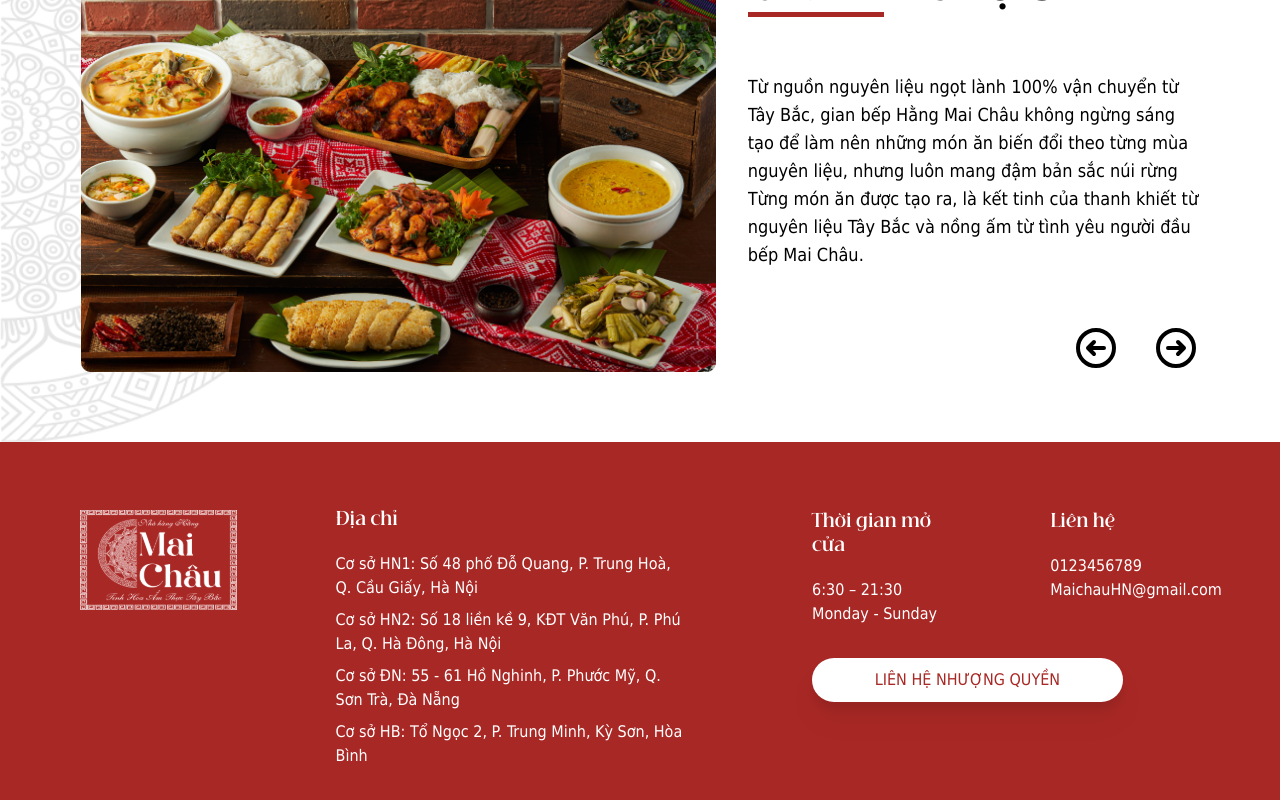
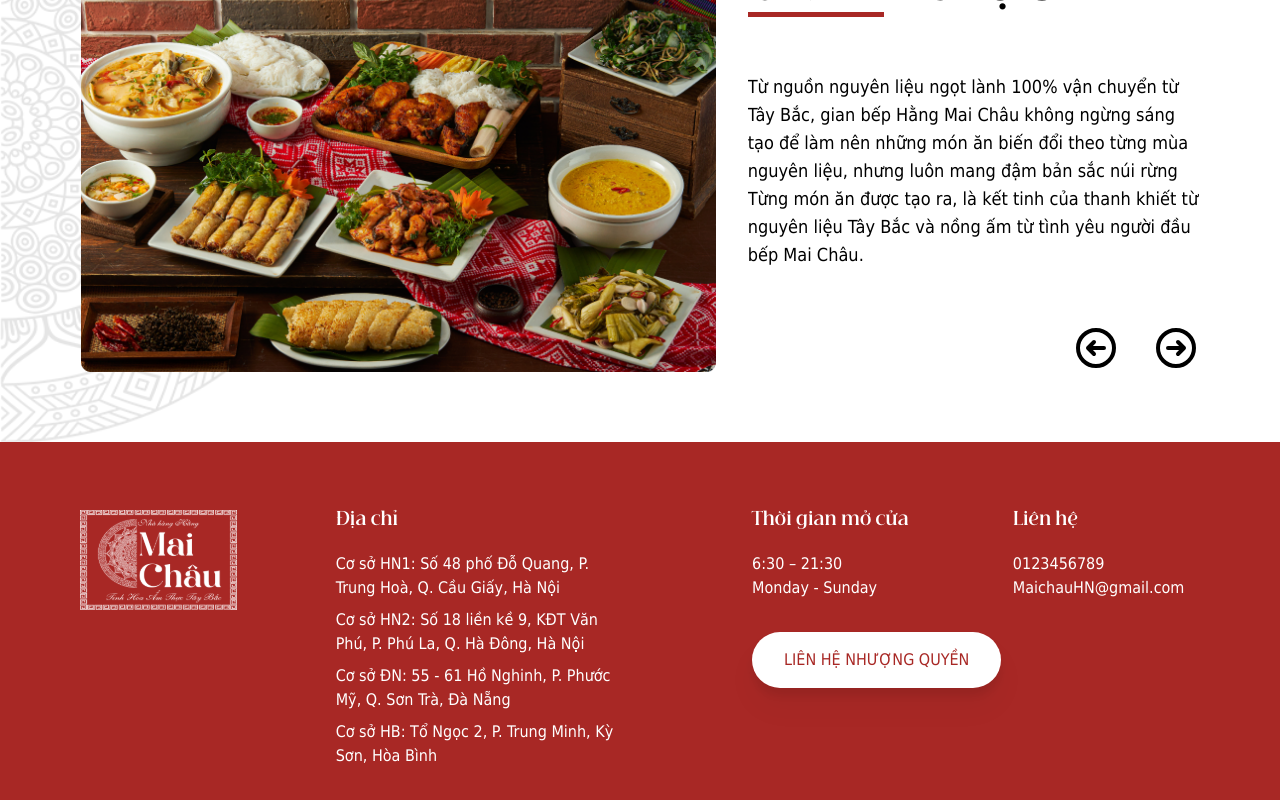
Before and after one commit to DOANCAOSON/maichau, a React (Vite) app: page / in a window 1280 px wide. Shown: the part 1203-2003 px from the top of the page. Built offline with nearby package versions, Linux system fonts and the light colour scheme; a web font is replaced by a local one.

Commit message:
adfooterfix

```diff
--- a/src/components/Footers.jsx
+++ b/src/components/Footers.jsx
@@ -1,9 +1,9 @@
-import logofooter from '../../src/assets/img/logomaichaufooter.svg'
+import logofooter from "../../src/assets/img/logomaichaufooter.svg";
 
 export const Footers = () => {
     return (
-    <div className='bg-primary h-auto pt-[68px] px-[20px] py-[40px]'>
-      <div className='flex sm:flex-wrap gap-[99px] sm:gap-[32px] m-auto w-[1121px]'>
+        <div className="bg-primary h-auto pt-[68px] py-[40px]">
+            {/* <div className='flex sm:flex-wrap gap-[99px] sm:gap-[32px]  m-auto w-[1121px]'>
         <div className='sm:w-[100%]'>
           <div className='w-[157px] h-[100px] sm:w-[126px] sm:h-[80px]'>
             <img src={logofooter} />
@@ -11,7 +11,7 @@ export const Footers = () => {
         </div>
         <div className='grid grid-cols-2 sm:grid-cols-1 gap-[88px] sm:gap-[0px]'>
           <div className='text-left sm:w-[100%] text-color'>
-            <ul className='font-BeautiqueDisplay  mb-4 sm:mb-[12px] pb-[20px] w-[352px] sm:w-[300px]'>
+            <ul className='font-BeautiqueDisplay  mb-4 sm:mb-[12px] pb-[20px] w-[352px] '>
               <li className='font-BeautiqueDisplay text-[18px] mb-5'>Địa chỉ</li>
               <li className='font-interRegular text-base mb-2 '>
                 Cơ sở HN1: Số 48 phố Đỗ Quang, P. Trung Hoà, Q. Cầu Giấy, Hà Nội
@@ -50,61 +50,62 @@ export const Footers = () => {
             </div>
           </div>
         </div>
-      </div>
+      </div> */}
 
-      {/* <div className="m-auto w-[1121px]  gap-[99px]">
-                <div className="flex gap-">
-                    <div className="" >
-                        <div className="w-[157px] h-[100px]">
-                                <img className="w-[157px]  sm:w-[100%] object-cover " src={logofooter} />
+            <div className="m-auto w-[1121px] text-color grid grid-flow-row grid-cols-5 sm:grid-cols-1">
+                <div className="col-span-1 sm:pl-[32px]">
+                    <div className="w-[157px] h-[100px] sm:w-[126px] sm:h-[80px] col-span-1 ">
+                        <img src={logofooter} />
                     </div>
                 </div>
-                    <div className="flex gap-[88px]">
-                        <div className="sm:w-[100%] text-left text-color">
-                            <ul className="font-BeautiqueDisplay mb-4 pb-[20px]">
+                <ul className="font-BeautiqueDisplay  mb-4 sm:mb-[4px]  sm:mt-[32px] pb-[20px] w-[352px] col-span-2  row-span-2 pl-[32px]  ">
+                    <li className="font-BeautiqueDisplay text-[18px] mb-5 pr-5">
                         Địa chỉ
-                                <li className="my-[12px] mt-[20px] font-interRegular text-base">
-                                    Cơ sở HN1: Số 48 phố Đỗ Quang, P. Trung Hoà,
-                                    Q. Cầu Giấy, Hà Nội
                     </li>
-                                <li className="my-[12px] font-interRegular text-base">
-                                    Cơ sở HN1: Số 48 phố Đỗ Quang, P. Trung Hoà,
-                                    Q. Cầu Giấy, Hà Nội
+                    <li className="font-interRegular text-base mb-2 pr-[24px]">
+                        Cơ sở HN1: Số 48 phố Đỗ Quang, P. Trung Hoà, Q. Cầu
+                        Giấy, Hà Nội
                     </li>
-                                <li className="my-[12px] font-interRegular text-base">
-                                    Cơ sở HN1: Số 48 phố Đỗ Quang, P. Trung Hoà,
-                                    Q. Cầu Giấy, Hà Nội
+                    <li className="font-interRegular text-base mb-2 pr-[24px]">
+                        Cơ sở HN2: Số 18 liền kề 9, KĐT Văn Phú, P. Phú La, Q.
+                        Hà Đông, Hà Nội
                     </li>
-                                <li className="my-[12px] font-interRegular text-base">
-                                    Cơ sở HN1: Số 48 phố Đỗ Quang, P. Trung Hoà,
-                                    Q. Cầu Giấy, Hà Nội
+                    <li className="font-interRegular text-base mb-2 pr-[24px]">
+                        Cơ sở ĐN: 55 - 61 Hồ Nghinh, P. Phước Mỹ, Q. Sơn Trà, Đà
+                        Nẵng
+                    </li>
+                    <li className="font-interRegular text-base mb-2 pr-[24px]">
+                        Cơ sở HB: Tổ Ngọc 2, P. Trung Minh, Kỳ Sơn, Hòa Bình
                     </li>
                 </ul>
+                <div className="grid grid-flow-col grid-cols-2 sm:grid-cols-1 grid-rows-2 sm:grid-rows-3 col-span-2 ">
+                    <div className="grid grid-flow-col  col-span-2 sm:col-span-1 sm:grid-rows-2 gap-[88px] sm:gap-[0px]  sm:pl-[32px]">
+                        <div className="col-span-1">
+                            <div className="font-BeautiqueDisplay text-[18px] mb-5 sm:mb-[20px] w[100%] ">
+                                Thời gian mở cửa
                             </div>
-                        <div className="sm:w-[100%]">
-                            <div className="flex gap-[88px] text-left text-color">
-                                <ul className="font-BeautiqueDisplay mb-4  pb-[20px] gap-[12px]">
-                                    Thời Gian Mở Cửa
-                                    <li className="my-[12px]  mt-[20px] font-interRegular text-base">
-                                        6:30 – 21:30 Monday - Sunday
-                                    </li>
-                                </ul>
-                                <ul className="font-BeautiqueDisplay">
+                            <div className="font-interRegular text-base ">
+                                <div> 6:30 – 21:30</div>
+                                <div> Monday - Sunday</div>
+                            </div>
+                        </div>
+                        <div className="col-span-1">
+                            <div className="font-BeautiqueDisplay text-[18px] mb-5 sm:mb-[20px]">
                                 Liên hệ
-                                    <li className="my-[12px]  mt-[20px] font-interRegular text-base">
-                                        0123456789 MaichauHN@gmail.com
-                                    </li>
-                                </ul>
                             </div>
-                            <div className="w-[100%]  text-color">
-                                <button className="text-colorText text-base drop-shadow-xl font-interBold  rounded-full  bg-color px-[20px] py-[10px] sm:w-[100%] h-[100%] lg:w-[80%]">
-                                    Liên hệ nhượng quyền
+                            <div className="font-interRegular text-base mb-8 sm:mb-[36px]">
+                                <div>0123456789</div>
+                                <div>MaichauHN@gmail.com</div>
+                            </div>
+                        </div>
+                    </div>
+                    <div className="col-span-2 sm:pl-[32px] sm:col-span-1 ">
+                        <button className="text-colorText text-base drop-shadow-xl font-interBold   rounded-full bg-color py-[16px] px-[32px]">
+                            LIÊN HỆ NHƯỢNG QUYỀN
                         </button>
                     </div>
                 </div>
             </div>
         </div>
-            </div> */}
-    </div>
-  )
-}
+    );
+};
```
Lines whose indentation alone changed are shown as unchanged.
